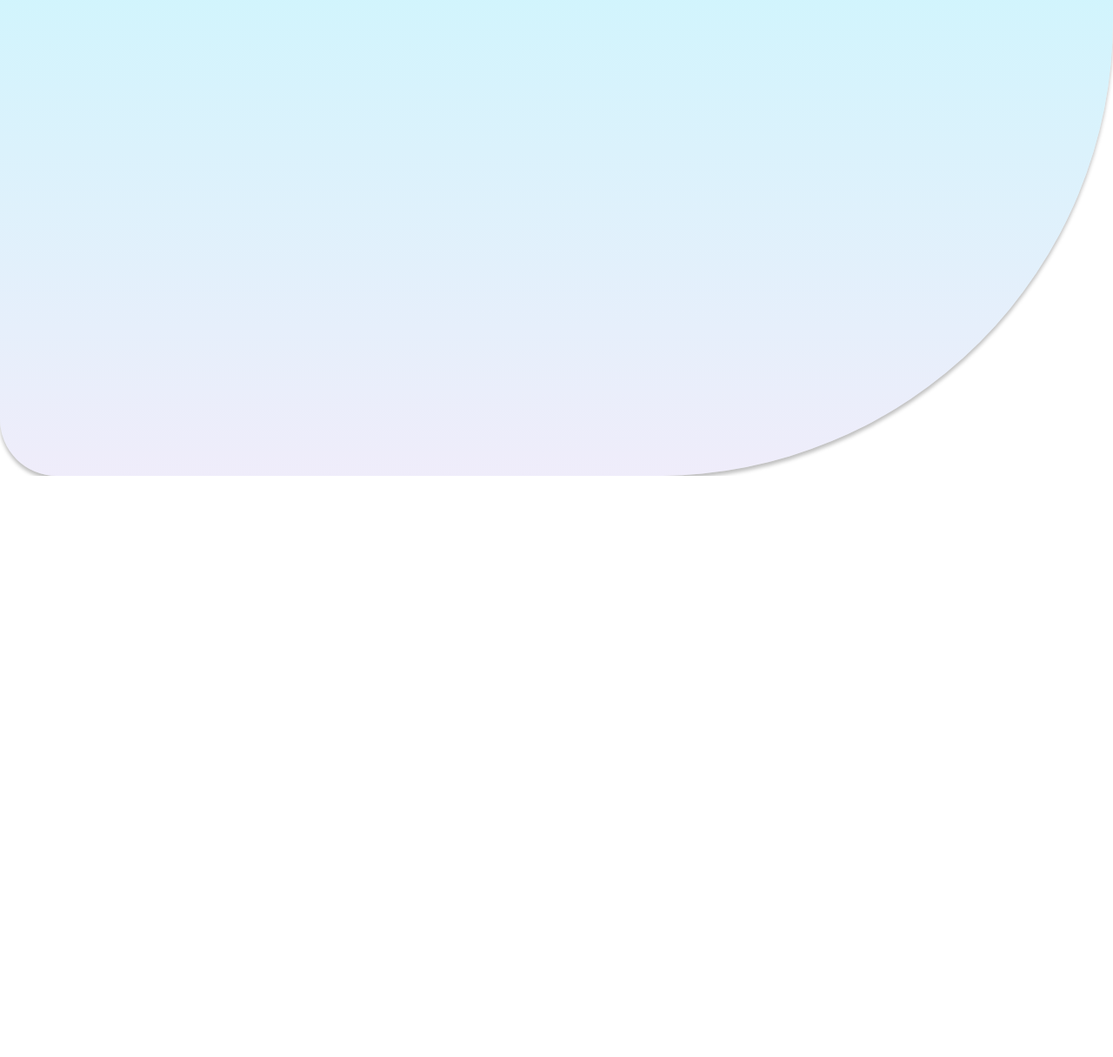
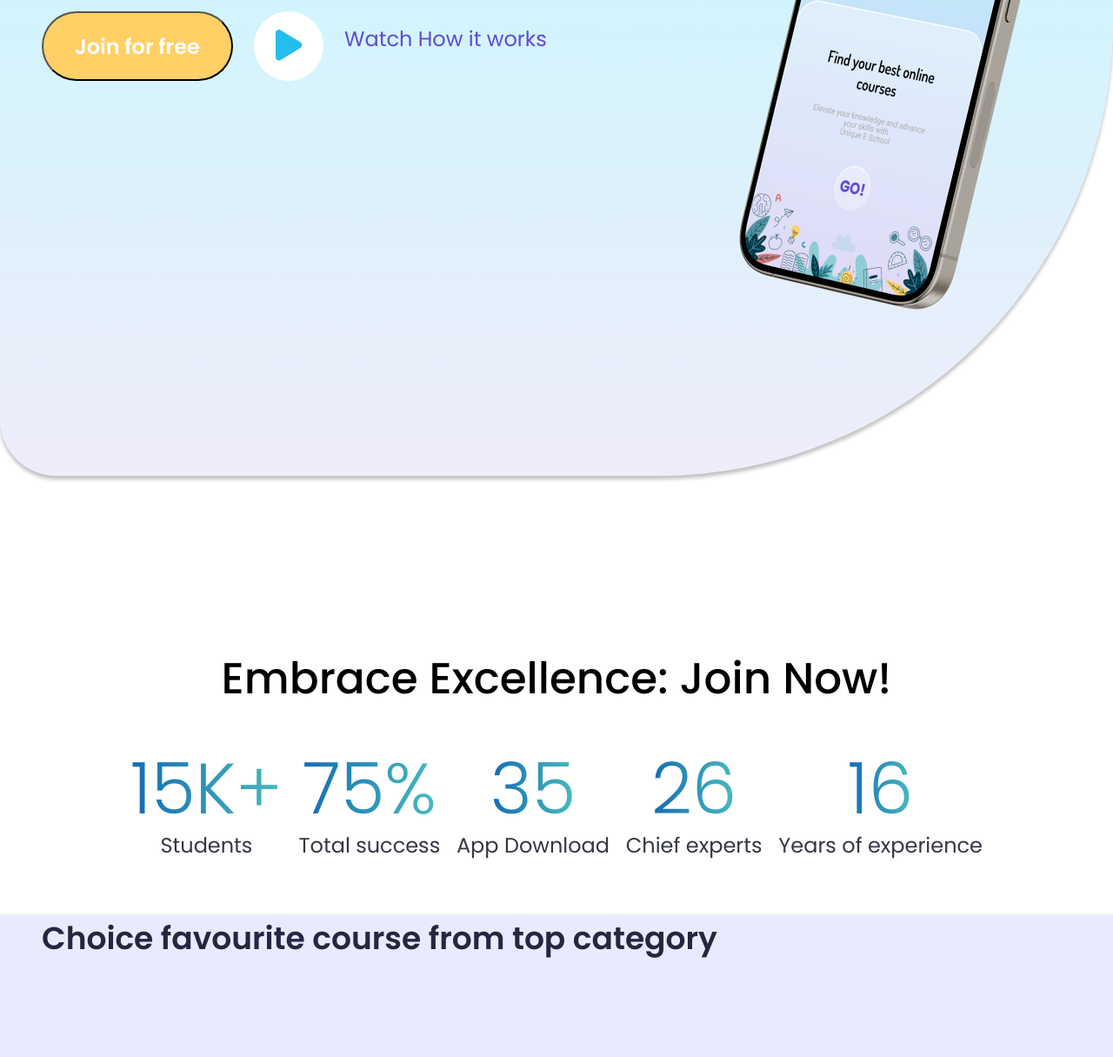
Before and after one commit to Ibrahim-ST/Unique-School, a plain HTML site: page index.html in a window 1280 px wide. Shown: the part 525-1740 px from the top of the page at 87% size. Before the commit the page ends 1072 px from the top, so only its background shows below. Drawn offline with nearby package versions, Linux system fonts and the light colour scheme.

Commit message:
started working on favorite courses section

```diff
--- a/index.html
+++ b/index.html
@@ -46,9 +46,10 @@
     </section>
 
     <!-- banner section  -->
-    <section class="banner">
-        <!-- left nav menu  -->
+    <section class="banner ">
+        <!-- nav menu section  -->
         <div class="mx-5 d-flex align-items-center justify-content-between ">
+            <!-- left nav menu  -->
             <div class="d-flex py-5 align-items-center gap-2">
                 <img src="./assets/icon.svg" alt="">
                 <span class="title">Unique E School</span>
@@ -119,6 +120,61 @@
                   </nav>
             </div>
         </div>
+
+        <!-- hero section  -->
+        <div class="mx-5 d-flex justify-content-between align-items-start ">
+            <div class="hero-content mt-5">
+                <h3><span>Studying</span> Online is now <br> much easier</h3>
+                <p>Unique E School is an interesting platform that
+                    <br> will teach you in more an interactive way</p>
+                <div class="d-flex align-items-center gap-4">
+                    <button class="heroButton">Join for free</button>
+                    <span class="play">
+                        <i class="fa-solid fa-play fa-xs" style="color: #23bdee;"></i>
+                    </span>
+                    <p  class="heroText">Watch How it works</p>
+
+                </div>
+            </div>
+            <div>
+                <img src="./assets/hero img.png" alt="" class="heroImg">
+            </div>
+        </div>
+    </section>
+
+    <!-- Join now section  -->
+    <section class="join-section ">
+        <h3 class="">Embrace Excellence: Join Now!</h3>
+        <div class="success-section d-flex justify-content-between my-5">
+            <div class="success-contents">
+                <h2>15K+</h2>
+                <p>Students</p>
+            </div>
+            <div class="success-contents">
+                <h2>75%</h2>
+                <p>Total success</p>
+            </div>
+            <div class="success-contents">
+                <h2>35</h2>
+                <p>App Download</p>
+            </div>
+            <div class="success-contents">
+                <h2>26</h2>
+                <p>Chief experts</p>
+            </div>
+            <div class="success-contents">
+                <h2>16</h2>
+                <p>Years of experience</p>
+            </div>
+        </div>
+    </section>
+
+    <!-- favorite courses section  -->
+
+    <section class="fav-courses">
+        <div class="mx-5 ">
+            <h3>Choice favourite course from top category</h3>
+        </div>
     </section>
 
     <!-- Bootstrap CDN  -->
--- a/style.css
+++ b/style.css
@@ -19,7 +19,7 @@ body {
     filter: drop-shadow(3px 3px 3px gray);
 }
 
-.banner{
+.banner {
     width: 100%;
     height: 1000px;
     flex-shrink: 0;
@@ -28,12 +28,12 @@ body {
     box-shadow: 0px 4px 4px 0px rgba(0, 0, 0, 0.25);
 }
 
-.inputBg{
+.inputBg {
     background-color: inherit;
     width: 190px;
 }
 
-.searchBtn{
+.searchBtn {
     border-radius: 28.848px;
     background: #49BBBD;
     width: 86.063px;
@@ -41,11 +41,130 @@ body {
     flex-shrink: 0;
 }
 
-.title{
+.title {
     color: #22376A;
     text-shadow: 0px 4px 4px rgba(0, 0, 0, 0.25);
     font-size: 22px;
     font-style: normal;
     font-weight: 700;
-line-height: 135%; /* 32.4px */
+    line-height: 135%;
+    /* 32.4px */
 }
+
+.heroText {
+    color: #252641;
+    font-size: 24px;
+    font-style: normal;
+    font-weight: 400;
+    line-height: normal;
+}
+
+.heroButton {
+    width: 220px;
+    height: 80px;
+    flex-shrink: 0;
+    border-radius: 80px;
+    background: #FFD066;
+    color: #FFF;
+    font-size: 24px;
+    font-style: normal;
+    font-weight: 600;
+    line-height: normal;
+}
+
+.hero-content span {
+    color: #F48C06;
+    font-size: 54px;
+    font-style: normal;
+    font-weight: 700;
+    line-height: normal;
+}
+
+.hero-content h3 {
+    color: #1820AE;
+    font-size: 54px;
+    font-style: normal;
+    font-weight: 700;
+    line-height: normal;
+}
+
+.hero-content p {
+    color: #614AD3;
+    font-size: 24px;
+    font-style: normal;
+    font-weight: 400;
+    line-height: 160%;
+    /* 38.4px */
+}
+
+.play {
+    border-radius: 50%;
+    /* padding: 10px; */
+    background-color: white;
+    width: 80px;
+    height: 80px;
+}
+
+.play i {
+    margin-left: 25px;
+}
+
+.join-section {
+    margin: 0px 150px;
+}
+
+.join-section h3 {
+    color: #000;
+    font-family: Poppins;
+    font-size: 50px;
+    font-style: normal;
+    font-weight: 500;
+    line-height: normal;
+    text-align: center;
+    margin-top: 196px;
+}
+
+.success-section h2 {
+    background: var(--Accent-gradient, linear-gradient(90deg, #136CB5 0%, #49BBBD 100%));
+    background-clip: text;
+    -webkit-background-clip: text;
+    -webkit-text-fill-color: transparent;
+    font-family: Poppins;
+    font-size: 82px;
+    font-style: normal;
+    font-weight: 300;
+    line-height: 100%;
+    /* 96px */
+}
+
+.success-section p {
+    color: var(--Half-dark-text-color, rgba(1, 5, 20, 0.80));
+    font-family: Poppins;
+    font-size: 24px;
+    font-style: normal;
+    font-weight: 400;
+    line-height: 130%;
+    /* 41.6px */
+}
+
+.success-contents {
+    display: flex;
+    flex-direction: column;
+    align-items: center;
+}
+
+.fav-courses {
+    height: 1000px;
+    background: #EAEAFF;
+    box-shadow: 0px 4px 4px 0px rgba(0, 0, 0, 0.25);
+}
+
+.fav-courses h3{
+    color: #252641;
+font-family: Poppins;
+font-size: 36px;
+font-style: normal;
+font-weight: 600;
+line-height: normal;
+width: 792px;
+}
```
Also changed, not shown: assets/hero img.png (added). Lines whose indentation alone changed are shown as unchanged.
